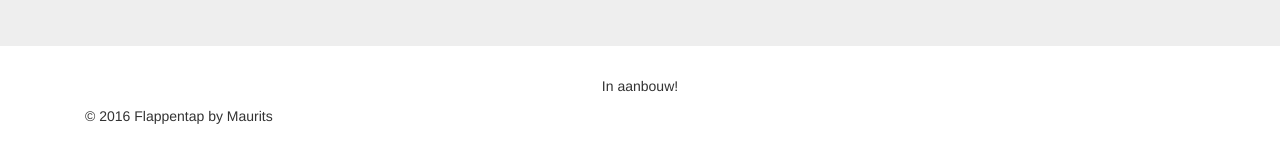
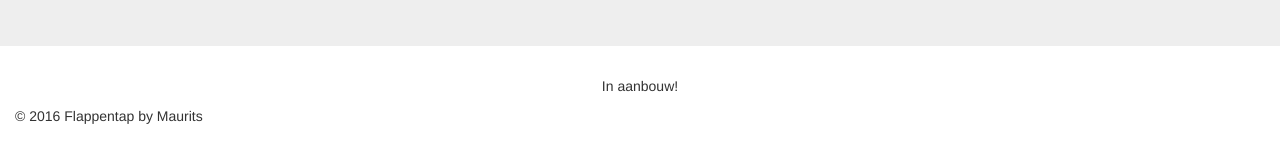
Before and after one commit to MauritsKA/MauritsKA.github.io, a Jekyll site: the page index.html, which Jekyll copies as it is, in a window 1280 px wide. Shown: the part 229-392 px from the top of the page. Built offline with Jekyll 4.4.1, drawn with Linux system fonts in a browser that asks for light colours.

Commit message:
Update index.html

```diff
--- a/index.html
+++ b/index.html
@@ -8,11 +8,11 @@
   <link rel="stylesheet" type="text/css" href="main.css">
 </head>
 <body>
-  <header class="container">
+
     <div >
       <h1 class="row text-center">Flappentap</h1>
      </div>
-  </header>
+
   <section class="jumbotron">
     <div class="container">
       <div class="row text-center">
@@ -29,10 +29,10 @@
     	</figure>
     	</div>
   </section>
-  <footer class="container">
+
     <div class="footer">
       <p class="col-sm-4">&copy; 2016 Flappentap by Maurits</p>
      </div>
-  </footer>
+
  </body>
 </html>
```
